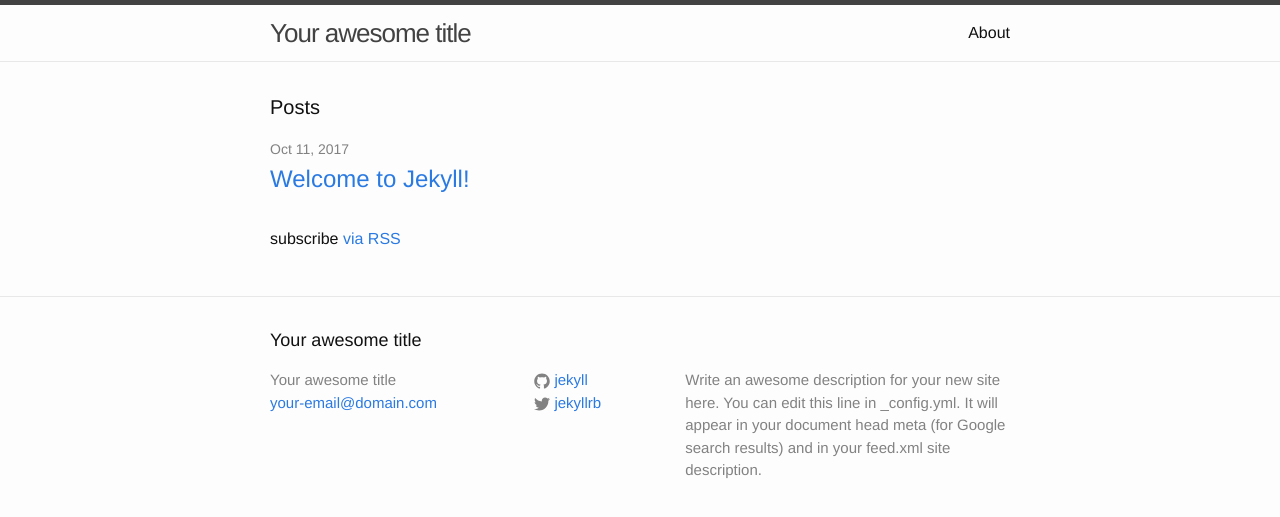
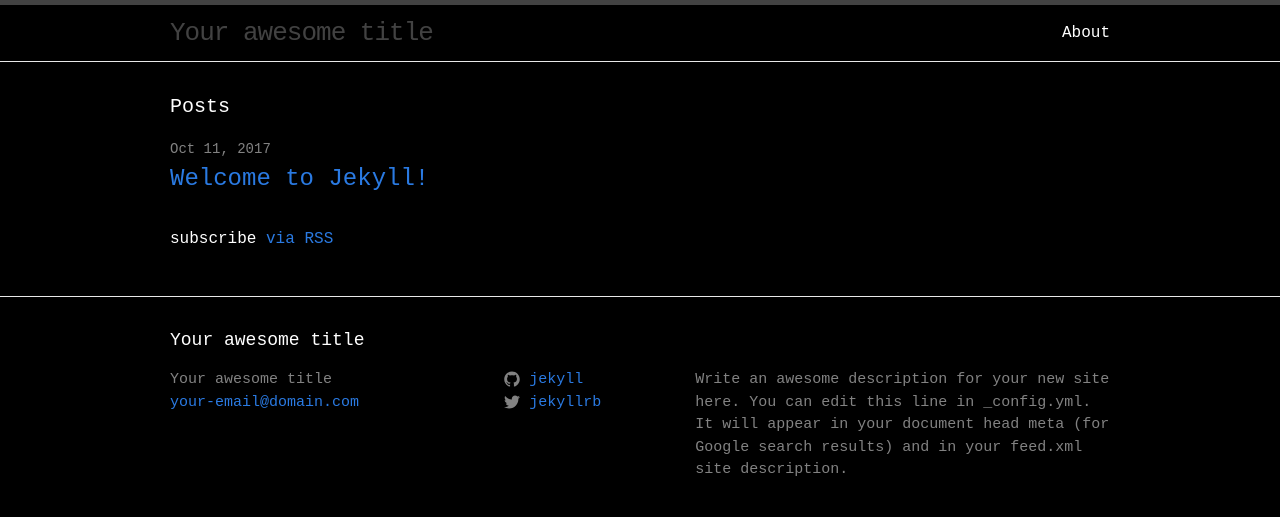
Before and after one commit to epetersen23/epetersen23.github.io, a Jekyll site: the page built from index.html, in a window 1280 px wide. Shown: the top 517 px of the page. Built offline with Jekyll 4.4.1, drawn with Linux system fonts in a browser that asks for light colours.

Commit message:
Update main.scss

```diff
--- a/css/main.scss
+++ b/css/main.scss
@@ -6,7 +6,7 @@
 
 
 // Our variables
-$base-font-family: "Helvetica Neue", Helvetica, Arial, sans-serif;
+$base-font-family: "Courier New", Courier, serif;
 $base-font-size:   16px;
 $base-font-weight: 400;
 $small-font-size:  $base-font-size * 0.875;
@@ -14,8 +14,8 @@ $base-line-height: 1.5;
 
 $spacing-unit:     30px;
 
-$text-color:       #111;
-$background-color: #fdfdfd;
+$text-color:       #fff;
+$background-color: #000;
 $brand-color:      #2a7ae2;
 
 $grey-color:       #828282;
@@ -23,7 +23,7 @@ $grey-color-light: lighten($grey-color, 40%);
 $grey-color-dark:  darken($grey-color, 25%);
 
 // Width of the content area
-$content-width:    800px;
+$content-width:    1000px;
 
 $on-palm:          600px;
 $on-laptop:        800px;
```
